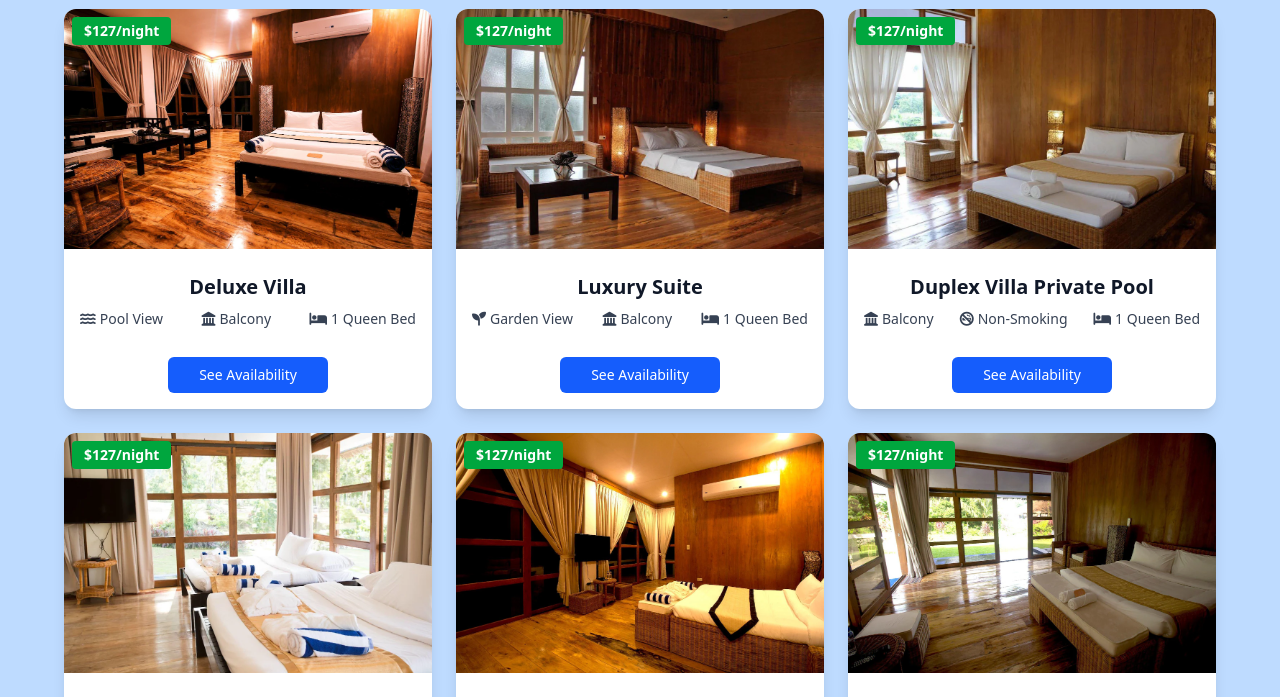
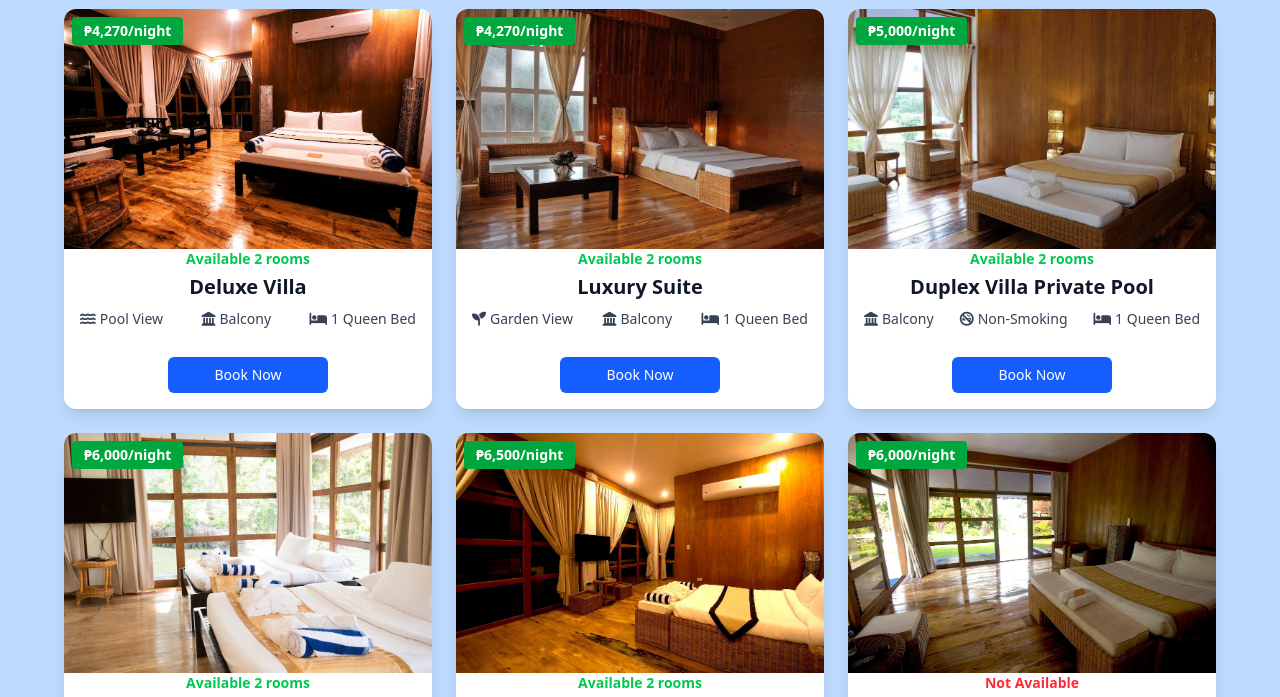
Before and after one commit to paoloespaldon/espaldon_midtermproject, a website: page Accommodation.html in a window 1280 px wide. Shown: the part 103-800 px from the top of the page. Drawn offline with Linux system fonts and the light colour scheme.

Commit message:
Updated all files

```diff
--- a/Accommodation.html
+++ b/Accommodation.html
@@ -92,9 +92,21 @@
         <div class="grid grid-cols-1 sm:grid-cols-2 lg:grid-cols-3 gap-6 mt-12 w-full max-w-6xl">
 
   <!-- Accommodation Card -->
+<!-- Accommodation Card -->
 <div class="bg-white shadow-lg rounded-xl overflow-hidden relative flex flex-col h-full">
-    <img src="assets/room1.webp" class="w-full h-60 object-cover cursor-pointer" onclick="openModal(0, 0)">
-    <div class="absolute top-2 left-2 bg-green-600 text-white text-sm font-bold px-3 py-1 rounded">$127/night</div>
+    <div class="relative">
+        <img src="assets/room1.webp" class="w-full h-60 object-cover cursor-pointer" onclick="openModal(0, 0)">
+
+        <!-- "Available" text inside the image at the bottom center -->
+        <div class="absolute bottom-2 left-1/2 transform -translate-x-1/2 text-green-500 text-sm font-semibold">
+            Available 2 rooms
+        </div>
+
+        <!-- Price tag in the top-left corner -->
+        <div class="absolute top-2 left-2 bg-green-600 text-white text-sm font-bold px-3 py-1 rounded">
+            ₱4,270/night
+        </div>
+    </div>
 
     <div class="p-4 text-left flex-grow">
         <h3 class="text-xl font-bold text-gray-900 text-center mt-2">Deluxe Villa</h3>
@@ -107,15 +119,27 @@
 
     <div class="flex justify-center mt-3 pb-4">
         <a href="BOOK.html" class="w-40 bg-blue-600 text-white font-medium text-sm text-center px-4 py-2 rounded-md transition duration-200 hover:bg-blue-700">
-            See Availability
+            Book Now
         </a>
     </div>
 </div>
 
+
 <!-- Repeat for the other cards -->
 <div class="bg-white shadow-lg rounded-xl overflow-hidden relative flex flex-col h-full">
-    <img src="assets/room2.webp" class="w-full h-60 object-cover cursor-pointer" onclick="openModal(1, 0)">
-    <div class="absolute top-2 left-2 bg-green-600 text-white text-sm font-bold px-3 py-1 rounded">$127/night</div>
+    <div class="relative">
+        <img src="assets/room2.webp" class="w-full h-60 object-cover cursor-pointer" onclick="openModal(1, 0)">
+
+        <!-- "Available" text inside the image at the bottom center -->
+        <div class="absolute bottom-2 left-1/2 transform -translate-x-1/2 text-green-500 text-sm font-semibold">
+            Available 2 rooms
+        </div>
+
+        <!-- Price tag in the top-left corner -->
+        <div class="absolute top-2 left-2 bg-green-600 text-white text-sm font-bold px-3 py-1 rounded">
+            ₱4,270/night
+        </div>
+    </div>
 
     <div class="p-4 text-left flex-grow">
         <h3 class="text-xl font-bold text-gray-900 text-center mt-2">Luxury Suite</h3>
@@ -128,15 +152,26 @@
 
     <div class="flex justify-center mt-3 pb-4">
         <a href="BOOK.html" class="w-40 bg-blue-600 text-white font-medium text-sm text-center px-4 py-2 rounded-md transition duration-200 hover:bg-blue-700">
-            See Availability
+            Book Now
         </a>
     </div>
 </div>
 
 <!-- Another Beach Cottage -->
 <div class="bg-white shadow-lg rounded-xl overflow-hidden relative flex flex-col h-full">
-    <img src="assets/room3.webp" class="w-full h-60 object-cover cursor-pointer" onclick="openModal(2, 0)">
-    <div class="absolute top-2 left-2 bg-green-600 text-white text-sm font-bold px-3 py-1 rounded">$127/night</div>
+    <div class="relative">
+        <img src="assets/room3.webp" class="w-full h-60 object-cover cursor-pointer" onclick="openModal(2, 0)">
+
+        <!-- "Available" text inside the image at the bottom center -->
+        <div class="absolute bottom-2 left-1/2 transform -translate-x-1/2 text-green-500 text-sm font-semibold">
+            Available 2 rooms
+        </div>
+
+        <!-- Price tag in the top-left corner -->
+        <div class="absolute top-2 left-2 bg-green-600 text-white text-sm font-bold px-3 py-1 rounded">
+            ₱5,000/night
+        </div>
+    </div>
 
     <div class="p-4 text-left flex-grow">
         <h3 class="text-xl font-bold text-gray-900 text-center mt-2">Duplex Villa Private Pool</h3>
@@ -149,10 +184,11 @@
 
     <div class="flex justify-center mt-3 pb-4">
         <a href="BOOK.html" class="w-40 bg-blue-600 text-white font-medium text-sm text-center px-4 py-2 rounded-md transition duration-200 hover:bg-blue-700">
-            See Availability
+            Book Now
         </a>
     </div>
 </div>
+
 
 
 
@@ -161,7 +197,12 @@
                 <img src="assets/room4.webp"
                 class="w-full h-60 object-cover cursor-pointer"
                 onclick="openModal(3, 0)">
-                <div class="absolute top-2 left-2 bg-green-600 text-white text-sm font-bold px-3 py-1 rounded">$127/night</div>
+                 <!-- "Available" text inside the image at the bottom center -->
+        <div class="absolute bottom-2 left-1/2 transform -translate-x-1/2 text-green-500 text-sm font-semibold">
+            Available 2 rooms
+        </div>
+
+                <div class="absolute top-2 left-2 bg-green-600 text-white text-sm font-bold px-3 py-1 rounded"> ₱6,000/night</div>
 
                 <div class="p-4 text-left">
                     <h3 class="text-xl font-bold text-gray-900 text-center mt-2">Suite Room</h3>
@@ -181,7 +222,7 @@
                     </div>
                     <div class="flex justify-center mt-4">
                         <a href="BOOK.html" class="w-40 bg-blue-600 text-white font-medium text-sm text-center px-4 py-2 rounded-md transition duration-200 hover:bg-blue-700">
-                            See Availability
+                            Bok Now
                         </a>
                     </div>
 
@@ -193,7 +234,12 @@
                 <img src="assets/room5.webp"
                 class="w-full h-60 object-cover cursor-pointer"
                 onclick="openModal(4, 0)">
-                <div class="absolute top-2 left-2 bg-green-600 text-white text-sm font-bold px-3 py-1 rounded">$127/night</div>
+                 <!-- "Available" text inside the image at the bottom center -->
+        <div class="absolute bottom-2 left-1/2 transform -translate-x-1/2 text-green-500 text-sm font-semibold">
+            Available 2 rooms
+        </div>
+
+                <div class="absolute top-2 left-2 bg-green-600 text-white text-sm font-bold px-3 py-1 rounded"> ₱6,500/night</div>
 
                 <div class="p-4 text-left">
                     <h3 class="text-xl font-bold text-gray-900 text-center mt-2">Duplex Villa</h3>
@@ -212,7 +258,7 @@
                     </div>
                     <div class="flex justify-center mt-3">
                         <a href="B" class="bg-blue-600 text-white font-medium text-sm text-center px-4 py-2 rounded-md transition duration-200 hover:bg-blue-700">
-                            See Availability
+                            Book Now
                         </a>
                     </div>
                 </div>
@@ -222,7 +268,12 @@
                 <img src="assets/room6.webp"
                 class="w-full h-60 object-cover cursor-pointer"
                 onclick="openModal(5, 0)">
-                <div class="absolute top-2 left-2 bg-green-600 text-white text-sm font-bold px-3 py-1 rounded">$127/night</div>
+                 <!-- "Available" text inside the image at the bottom center -->
+        <div class="absolute bottom-2 left-1/2 transform -translate-x-1/2 text-red-500 text-sm font-semibold">
+            Not Available
+        </div>
+
+                <div class="absolute top-2 left-2 bg-green-600 text-white text-sm font-bold px-3 py-1 rounded"> ₱6,000/night</div>
 
                 <div class="p-4 text-left">
                     <h3 class="text-xl font-bold text-gray-900 text-center mt-2">Panoramic Duplex Villa with Pool</h3>
@@ -242,14 +293,11 @@
                     </div>
                     <div class="flex justify-center mt-3">
                         <a href="B" class="bg-blue-600 text-white font-medium text-sm text-center px-4 py-2 rounded-md transition duration-200 hover:bg-blue-700">
-                            See Availability
+                            Book Now
                         </a>
                     </div>
                 </div>
             </div>
-
-
-
 
 
 
```
Also changed, not shown: BOOK.html (+4 -4 lines).
